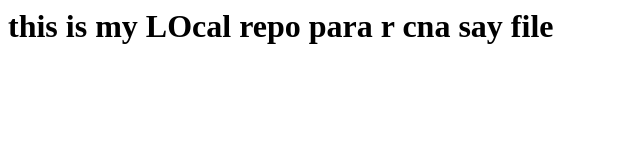
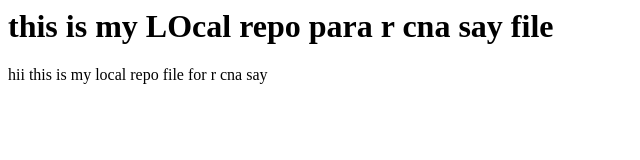
Before and after one commit to SIMRAN2003-sonal/local-repo, a plain HTML site: page index.html in a window 1280 px wide. Shown: the whole page, without its empty margins (0-640 px from the left). Drawn offline with Linux system fonts and the light colour scheme.

Commit message:
add a new para

```diff
--- a/index.html
+++ b/index.html
@@ -1 +1,4 @@
 <h1>this is my LOcal repo para r cna say file</h1>
+<p>
+    hii this is my local repo file for r cna say
+</p>
```
